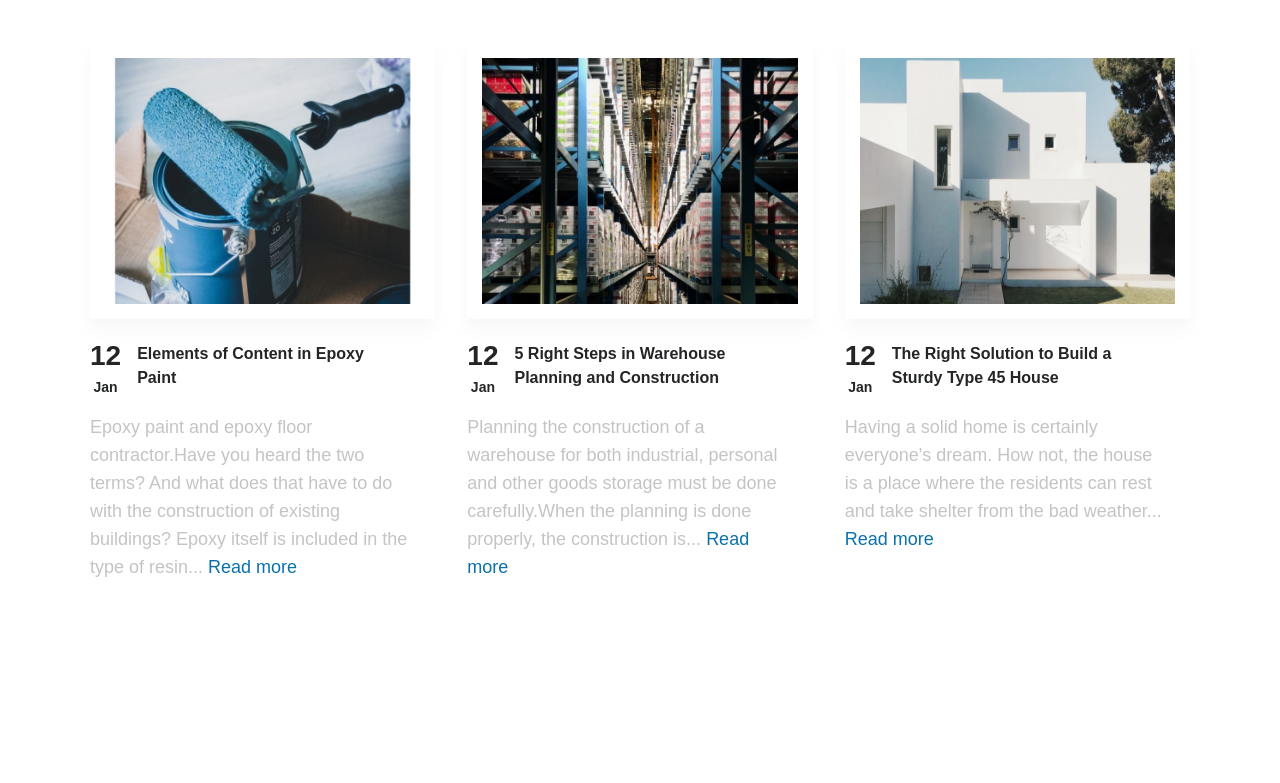
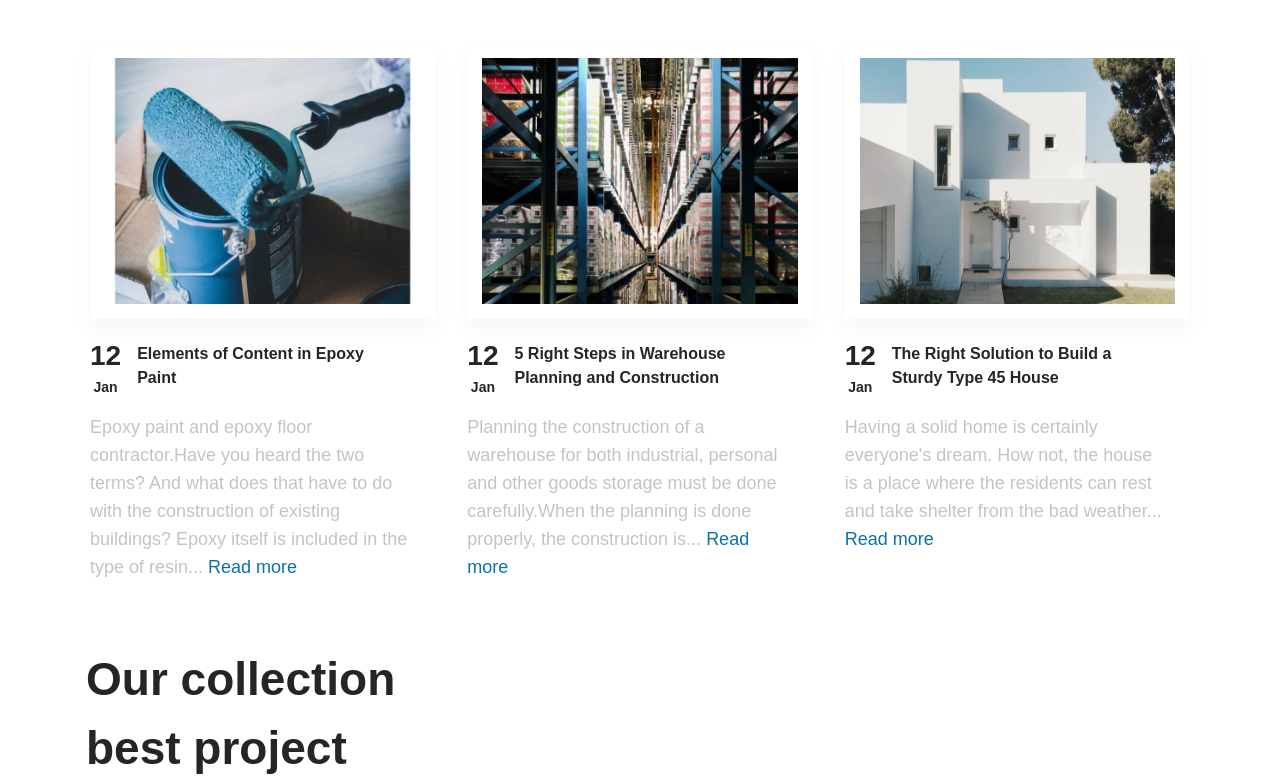
Before and after one commit to Deepakverma-556/architectural, a React (Create React App) app: page / in a window 1280 px wide. Shown: the part 3102-3885 px from the top of the page. Before the commit the page ends 3723 px from the top, so only its background shows below. Built offline with nearby package versions, Linux system fonts and the light colour scheme.

Commit message:
make responsive

```diff
--- a/src/components/Collection.jsx
+++ b/src/components/Collection.jsx
@@ -6,9 +6,12 @@ import Image4 from '../assets/images/sec-8-4-img.webp'
 
 const Collection = () => {
   return (
-      <div>
-          <div className='max-w-xxl mx-auto px-3'>
-
+      <div className='font-poppins'>
+          <div className='max-w-xxl mx-auto px-4'>
+              <h2 className='text-dark text-xxxxl font-semibold leading-xxl max-w-[326px] max-lg:mx-auto max-lg:max-w-none max-lg:text-4xl'>
+                  Our collection
+                  best project
+              </h2>
           </div>
     </div>
   )
--- a/src/components/News.jsx
+++ b/src/components/News.jsx
@@ -32,15 +32,15 @@ const News = () => {
     ];
     return (
         <div className='font-poppins'>
-            <div className='max-w-xxl mx-auto px-4 pt-[60px] pb-10 '>
+            <div className='max-w-xxl mx-auto px-4 pt-[60px] max-sm:pt-10 pb-10 '>
                 <div>
-                    <h2 className='text-dark text-xxxxl leading-xxl font-semibold '>
+                    <h2 className='text-dark text-xxxxl font-semibold leading-xxl max-lg:text-4xl'>
                         News & Update
                     </h2>
                 </div>
                 <div className="flex flex-wrap flex-row -mx-3 pt-9 justify-center">
                     {NEWS.map((obj, index) => (
-                        <div key={index} className="w-full md:w-1/2 lg:w-1/3 px-4">
+                        <div key={index} className="w-full md:w-1/2 lg:w-1/3 px-4 pb-6">
                             <div className="">
                                 <div>
                                     <img src={obj.img} alt={obj.title} className="border-[15px] border-white shadow-[0px_10px_15px_0px] shadow-[#97979714]" />
```
